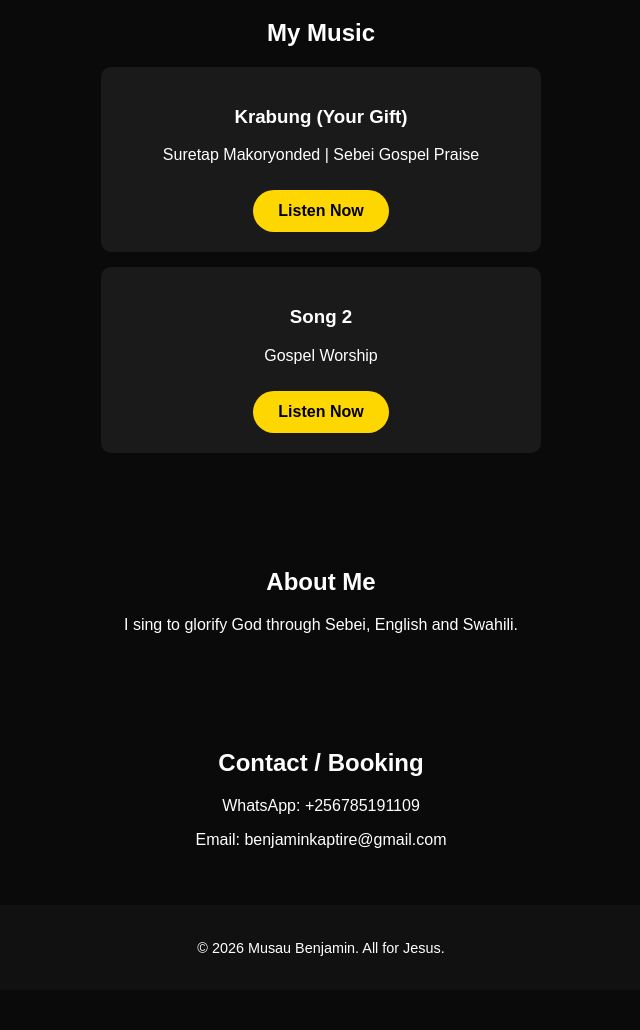
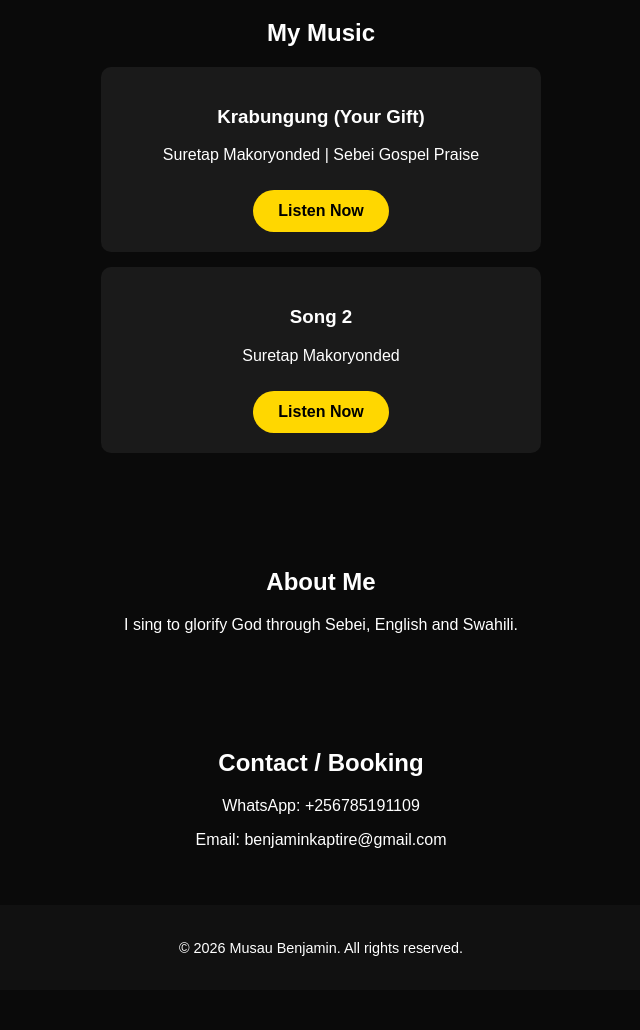
Before and after one commit to musaubenjamin/benjamin-website, a Flask app: page / in a window 1280 px wide. Shown: the part 348-1378 px from the top of the page, without its empty margins (319-959 px from the left). Run offline with Flask 3, Linux system fonts and the light colour scheme.

Commit message:
Update index.html

```diff
--- a/templates/index.html
+++ b/templates/index.html
@@ -3,7 +3,7 @@
 <head>
     <meta charset="UTF-8">
     <meta name="viewport" content="width=device-width, initial-scale=1.0">
-    <title>Musau Benjamin | Gospel Artist</title>
+    <title>Musau Benjamin | Sebei Gospel Artist</title>
     <style>
         body { font-family: Arial; background: #0a0a0a; color: white; text-align: center; margin: 0; }
         header { background: linear-gradient(135deg, #FFD700, #FF8C00); color: black; padding: 60px 20px; }
@@ -26,14 +26,14 @@
     <h2>My Music</h2>
 
     <div class="song">
-        <h3>Krabung (Your Gift)</h3>
+        <h3>Krabungung (Your Gift)</h3>
         <p>Suretap Makoryonded | Sebei Gospel Praise</p>
         <a href="https://youtu.be/nYLKK1-Z39U" class="btn" target="_blank">Listen Now</a>
     </div>
 
     <div class="song">
         <h3>Song 2</h3>
-        <p>Gospel Worship</p>
+        <p>Suretap Makoryonded</p>
         <a href="https://youtu.be/xFfCuD_WCs0" class="btn" target="_blank">Listen Now</a>
     </div>
 </div>
@@ -50,7 +50,7 @@
     </div>
 
     <footer>
-        <p>© 2026 Musau Benjamin. All for Jesus.</p>
+        <p>© 2026 Musau Benjamin. All rights reserved.</p>
     </footer>
 </body>
 </html
```
